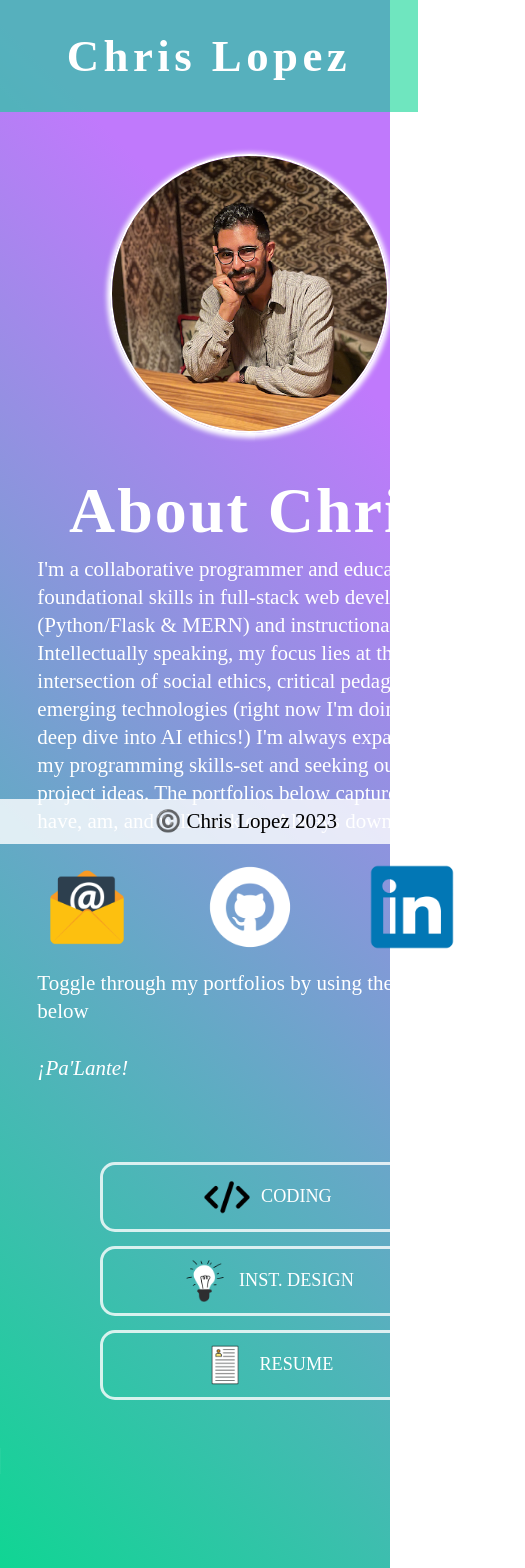
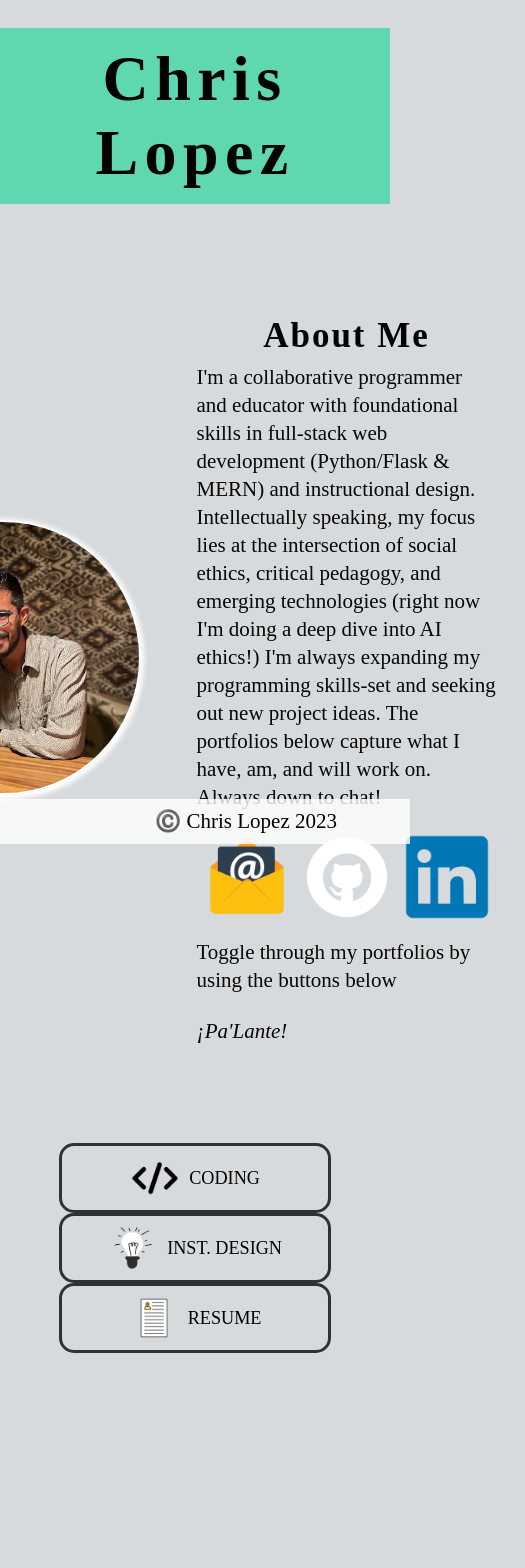
Before and after one commit to Lopez-CL/my-portfolios, a React (Create React App) app: page /1 in a window 390 px wide. Shown: the top 1568 px of the page, 525 px wide, since content can reach past the window. After the commit the page ends 1465 px from the top, so only its background shows below. Built offline with nearby package versions, Linux system fonts and the light colour scheme; the HTML template or start-up script is replaced by a standard one; a web font is replaced by a local one.

Commit message:
style overhaul part 1

```diff
--- a/src/App.css
+++ b/src/App.css
@@ -21,8 +21,8 @@ html {
 
 h2,
 h3 {
-  color: white;
-  letter-spacing: 2px !important;
+  color: rgb(8, 7, 7);
+  letter-spacing: 2px;
 }
 
 h1, h2 {
@@ -36,7 +36,7 @@ h1,
 h2,
 h3, h4 {
   font-family: "Anybody", cursive;
-  color: white;
+  color: rgb(2, 2, 2);
 }
 
 h3 {
@@ -48,7 +48,7 @@ h4 {
 }
 
 p, li{
-  color: white;
+  color: rgb(6, 6, 6);
   font-size: 1.5rem;
 }
 
@@ -69,10 +69,9 @@ a:active{
 */
 
 .header {
-  width: 100%;
-  background-color: hsla(160, 86%, 45%, .6);
+  box-sizing: border-box;
+  margin-top: 2rem;
   margin-bottom: 7rem;
-  padding: 1rem;
 }
 
 span.bottom-space {
@@ -152,29 +151,22 @@ span{
   }
 }
 
-/* #home-body{
-  display: flex;
-  flex-direction: column;
-} */
-
 #home-container {
-  clear: right;
+  /* clear: right; */
   height: max-content;
   display: flex;
   align-items: center;
-  justify-content: center;
+  width: auto;
   margin: 0 auto;
+  box-sizing: border-box;
+  padding: 3rem;
 }
 
 #about {
-  width: 50%;
-  margin-right: 3em;
-  margin-bottom: 1em;
-  margin-bottom: 3.5rem;
+  box-sizing: border-box;
   padding: 2em;
-  border: 3px white solid;
-  border-radius: 15px;
-  /* box-shadow: 0px 2px 3px  white; */
+  /* border: 3px white solid;
+  border-radius: 15px; */
   display: flex;
   flex-direction: column;
 }
@@ -186,18 +178,17 @@ span{
 
 #profile-img img {
   border-radius: 100%;
-  margin: 0 5em;
-  /* margin-bottom: 3em;  */
+  box-sizing: border-box;
+  margin-right: 2rem;
   width: 400px;
   height: 400px;
   border: 2px white solid;
   box-shadow: 0px 2px 5px 3px white;
   margin-bottom: 3em;
-  /* float: left; */
 }
 
 .contact-me{
-  width: 50%;
+  width: 80%;
   display: flex;
   margin: 0 auto;
   justify-content: space-around;
@@ -209,27 +200,25 @@ span{
 #project-categories {
 display: flex;
 flex-direction: row;
-flex: 0 1 400px;
-flex-wrap: wrap;
+flex: 0 1 1fr;
+/* flex-wrap: wrap; */
 justify-content: center;
 margin: 2rem 0;
 }
 
 .portfolios {
-  border: 3px solid hsla(0, 0%, 100%, .8);
-  display: inline;
+  border: 3px solid hsla(0, 0%, 3%, 0.8);
   margin: 0 1em;
   border-radius: 15px;
   /* margin: 0 10px; */
   padding: .5em 1em;
   text-align: center;
-  min-width: 300px;
-  max-width: 400px;
+  width: 25%
 }
 
 .link{
   text-decoration: none;
-  color: white;
+  color: black;
   margin-left: .5em;
   font-size: 1.3rem;
 }
@@ -254,7 +243,6 @@ margin: 2rem 0;
 }
 
 .active-heading {
-  color: black !important;
   text-decoration: underline;
   transition: text-decoration 1s ease-in-out;
 }
@@ -270,313 +258,8 @@ margin: 2rem 0;
   animation: icon-shake .5s linear;
 } */
 
-/******** When Screen Maximizes **********/
 
-@media only screen and (min-width: 815px) {
-
-  #project-categories {
-      display: flex;
-      justify-content: space-around;
-      align-items: center;
-  }
-
-  .portfolios {
-      border: 3px solid hsla(0, 0%, 100%, .8);
-      display: inline-block;
-      margin: 0 1em;
-      border-radius: 15px;
-      /* margin: 0 10px; */
-      padding: .5em 1em;
-      text-align: center;
-      width: 250px;
-  }
-}
-
-@media only screen and (min-Width: 1600px) {
-
-  #project-categories {
-      display: flex;
-      /* flex-direction: column; */
-      flex-wrap: wrap;
-  }
-
-  .portfolios {
-      border: 3px solid hsla(0, 0%, 100%, .8);
-      display: inline-block;
-      margin: 0 1em;
-      border-radius: 15px;
-      /* margin: 0 10px; */
-      padding: .5em 1em;
-      text-align: center;
-  }
-}
-
-/******* Category shift only **********/
-@media only screen and (max-width: 1360px) {
-  #about {
-      width: 550px;
-      margin-right: 3em;
-      padding: 2em;
-      border: 3px white solid;
-      border-radius: 15px;
-      /* box-shadow: 0px 2px 3px  white; */
-      font-size: 14pt;
-  }
-
-  #project-categories {
-      display: flex;
-      /* flex-direction: column; */
-      flex-wrap: wrap;
-  }
-
-  .portfolios {
-      border: 3px solid hsla(0, 0%, 100%, .8);
-      display: block;
-      margin: 1em 1em 0 1em;
-      border-radius: 15px;
-      text-align: center;
-  }
-
-  .category {
-      display: flex;
-      justify-content: center;
-      align-items: center;
-  }
-}
-
-/* Control Home Component when Screen widens  */
-@media only screen and (max-width: 1099px) {
-  #home-body {
-      width: max-content;
-      margin: 0 auto;
-  }
-
-  #home-container {
-      clear: right;
-      height: max-content;
-      display: flex;
-      flex-direction: column;
-      align-items: center;
-  }
-
-  #about {
-      /* width: 550px; */
-      margin-right: 3em;
-      padding: 2em;
-      border: 3px white solid;
-      border-radius: 15px;
-      /* box-shadow: 0px 2px 3px  white; */
-      font-size: 14pt;
-  }
-
-  #project-categories {
-      display: flex;
-      flex-wrap: wrap;
-  }
-
-  .portfolios {
-      border: 3px solid hsla(0, 0%, 100%, .8);
-      margin: 1em 0 0 0;
-      border-radius: 15px;
-      text-align: center;
-      width: 87%;
-  }
-
-  .category {
-      display: flex;
-      justify-content: center;
-      align-items: center;
-  }
-}
-
-/******** For mobile devices ********/
-
-@media only screen and (max-width: 450px) {
-  html {
-      font-size: 14px;
-  }
-
-  .header {
-      max-width: 500px;
-      /* return ^^ */
-      background-color: hsla(160, 86%, 45%, .6);
-      margin-bottom: 3rem;
-      padding: 1rem;
-  }
-
-  .hamburger {
-      border: 4px solid rgba(255, 255, 255, 0.5);
-      width: fit-content;
-      height: fit-content;
-      padding: .4em;
-      border-radius: 10px;
-      margin: 1em 1em 5em 0;
-      position: fixed;
-      top: 0px;
-  }
-
-  .span-nav {
-      border-top: solid 4px white;
-      border-radius: 5px;
-      display: block;
-      width: 25px;
-  }
-
-  h1 {
-      font-size: 3.2rem;
-      line-height: 4rem;
-      padding: 1rem 0;
-  }
-
-  h3 {
-      text-align: center;
-  }
-
-  #home-container {
-      clear: right;
-      height: max-content;
-      display: flex;
-      align-items: center;
-      justify-content: center;
-      width: 100%;
-      /* margin-left: -1rem; */
-  }
-
-  #home-body {
-      display: flex;
-      flex-direction: column;
-      align-items: center;
-  }
-
-
-
-  #profile-img img {
-      width: 275px;
-      height: 275px;
-      padding: 0;
-      margin: 0;
-  }
-
-  #about {
-      margin: 0 auto;
-      width: 425px;
-      text-align: left;
-      border: none
-  }
-
-  .contact-me {
-      width: 100%;
-      display: flex;
-      justify-content: space-between;
-  }
-
-  #project-categories {
-      display: flex;
-      flex-direction: column;
-      width: 300px;
-      flex: 0 1 200px;
-      flex-wrap: nowrap;
-      justify-content: center;
-      margin: 2rem 2rem;
-  }
-
-  .portfolios span {
-      font-size: 2rem;
-  }
-
-
-  @keyframes auto-scroll {
-      0% {
-          transform: translateX(100%);
-      }
-
-      100% {
-          transform: translateX(calc(-25% * 11));
-      }
-  }
-
-  .carousel-container {
-      margin: 0 auto;
-      align-items: center;
-      display: flex;
-      flex-wrap: nowrap;
-      overflow-x: auto;
-      overflow: hidden;
-      width: 100%;
-      height: 200px;
-      /* margin: 10px; */
-  }
-
-  .carousel-wrapper {
-      display: flex;
-      flex-wrap: nowrap;
-      width: 100%;
-      animation: auto-scroll 25s linear infinite;
-      /* transition: transform 5s ease-in-out; */
-  }
-}
-.carousel-wrapper:hover{
-  animation-play-state: paused;
-}
-
-  .carousel-wrapper>div {
-      flex: 0 0 50%;
-  }
-
-  .lang-icon {
-      width: 125px;
-      height: 125px;
-      margin: 0 -20px;
-      border-radius: 10px;
-  }
-
-  .portfolio-projects {
-      display: flex;
-      flex-flow: row wrap;
-      justify-content: space-evenly;
-      flex: 0 1 auto;
-  }
-
-  .portfolio-project {
-      background-color: hsla(0, 0%, 100%, .8);
-      color: black !important;
-      display: flex;
-      flex-flow: column wrap;
-      justify-content: center;
-      flex: 0 1 350px;
-      border-radius: 10px;
-      padding: 1rem;
-      margin-bottom: 2rem;
-      /* min-width: 400px !important; */
-  }
-
-  .portfolio-project-active {
-      background-color: white;
-      color: black !important;
-      display: flex;
-      flex-flow: column nowrap;
-      justify-content: center;
-      flex: 0 1 375px;
-      border-radius: 10px;
-      padding: 1rem;
-      margin-bottom: 2rem;
-  }
-
-  .responsibilities li {
-      list-style: none;
-      margin-left: -1rem
-  }
-  #footer {
-      width: 100%;
-      padding: 5px 0;
-      margin-top: 100px;
-  }
-
-  #footer p {
-      text-align: center;
-  }
-
-/* Portfolio Component
+/* 4. Portfolio, Carousel, Projects Component
 ================
 */
 
@@ -599,6 +282,17 @@ margin: 2rem 0;
   transform: translateY(0);
 }
 
+.carousel-wrapper {
+  overflow-x: scroll;
+  padding: 3rem;
+  display: flex;
+  /* flex-wrap: wrap;
+  flex-basis: 7fr; */
+  width: 80%;
+  margin: 0 auto;
+}
+/*
+ideas for different strategy
 @keyframes auto-scroll {
   0% {
     transform: translateX(100%);
@@ -613,8 +307,8 @@ margin: 2rem 0;
   align-items: center;
   display: flex;
   flex-wrap: nowrap;
-  overflow-x:auto;
-  width: 100%;
+  overflow-x:hidden;
+  width: 90%;
   height: 200px;
   margin: 20px;
 }
@@ -624,18 +318,16 @@ margin: 2rem 0;
   flex-wrap: nowrap;
   width: 100%;
   animation: auto-scroll 40s linear infinite;
-  /* transition: transform 5s ease-in-out; */
-}
+  /* transition: transform 5s ease-in-out;  } */
 
-.carousel-wrapper > div {
+/* .carousel-wrapper > div {
   flex: 0 0 25%;
-}
+} */
 
 .lang-icon{
   width: 150px;
   height: 150px;
-  margin: 0 -20px;
-  border-radius: 10px;
+  margin: 0 1rem 0 1rem;
 }
 
 .portfolio-projects{
@@ -739,7 +431,8 @@ margin: 2rem 0;
 .module{
   flex: 0 1 auto;
 }
-/* Resume Component  */
+
+/* 5 Resume Component  */
 
 
 #resume-container{
@@ -769,3 +462,170 @@ margin: 2rem 0;
   margin-bottom: 1rem;
   font-weight: bold;
 }
+
+/* 6. @Media Queries
+===================================================
+*/
+
+
+/******* Category shift only on wide window **********/
+
+
+/* Control Home Component when widened window  */
+
+
+/******** As screen narrows ********/
+@media only screen and (max-width: 985px){
+  #project-categories{
+    display: flex;
+    flex-direction: column;
+  }
+  .portfolios{
+  width: auto;
+  }
+}
+
+/******** For mobile devices ********/
+
+@media only screen and (max-width: 450px) {
+  html {
+      font-size: 14px;
+  }
+
+  .header {
+      max-width: 500px;
+      background-color: hsla(160, 86%, 45%, .6);
+      margin-bottom: 3rem;
+      padding: 1rem;
+  }
+
+  .hamburger {
+      border: 4px solid rgba(255, 255, 255, 0.5);
+      width: fit-content;
+      height: fit-content;
+      padding: .4em;
+      border-radius: 10px;
+      margin: 1em 1em 5em 0;
+      position: fixed;
+      top: 0px;
+  }
+
+  .span-nav {
+      border-top: solid 4px white;
+      border-radius: 5px;
+      display: block;
+      width: 25px;
+  }
+
+  h1 {
+      font-size: 3.2rem;
+      line-height: 4rem;
+      padding: 1rem 0;
+  }
+
+  h3 {
+      text-align: center;
+  }
+
+
+  #home-body {
+    display: flex;
+    flex-direction: column;
+    align-items: center;
+}
+
+  #home-container {
+      clear: right;
+      height: max-content;
+      display: flex;
+      align-items: center;
+      justify-content: center;
+      width: 100%;
+      /* margin-left: -1rem; */
+  }
+
+
+  #profile-img img {
+      width: 275px;
+      height: 275px;
+  }
+
+  #about {
+      margin: 0 auto;
+      width: 425px;
+      text-align: left;
+      border: none
+  }
+
+  .contact-me {
+      width: 100%;
+      display: flex;
+      justify-content: space-between;
+  }
+
+  #project-categories {
+      display: flex;
+      flex-direction: column;
+      width: 300px;
+      flex: 0 1 200px;
+      flex-wrap: nowrap;
+      justify-content: center;
+      margin: 2rem 2rem;
+  }
+
+  .portfolios span {
+      font-size: 2rem;
+  }
+}
+
+  .lang-icon {
+      width: 125px;
+      height: 125px;
+      border-radius: 10px;
+  }
+
+  .portfolio-projects {
+      display: flex;
+      flex-flow: row wrap;
+      justify-content: space-evenly;
+      flex: 0 1 auto;
+  }
+
+  .portfolio-project {
+      background-color: hsla(0, 0%, 100%, .8);
+      color: black !important;
+      display: flex;
+      flex-flow: column wrap;
+      justify-content: center;
+      flex: 0 1 350px;
+      border-radius: 10px;
+      padding: 1rem;
+      margin-bottom: 2rem;
+      /* min-width: 400px !important; */
+  }
+
+  .portfolio-project-active {
+      background-color: white;
+      color: black !important;
+      display: flex;
+      flex-flow: column nowrap;
+      justify-content: center;
+      flex: 0 1 375px;
+      border-radius: 10px;
+      padding: 1rem;
+      margin-bottom: 2rem;
+  }
+
+  .responsibilities li {
+      list-style: none;
+      margin-left: -1rem
+  }
+  #footer {
+      width: 100%;
+      padding: 5px 0;
+      margin-top: 100px;
+  }
+
+  #footer p {
+      text-align: center;
+  }
--- a/src/components/Home.jsx
+++ b/src/components/Home.jsx
@@ -44,7 +44,7 @@ const Home = (props) =>{
 
                 </div>
                 <div tabindex="0" id='about'>
-                    <h2 >About Chris</h2>
+                    <h3>About Me</h3>
                     <p>I'm a collaborative programmer and educator with foundational skills in full-stack web development (Python/Flask & MERN) and instructional design. Intellectually speaking, my focus lies at the intersection of social ethics, critical pedagogy, and emerging technologies (right now I'm doing a deep dive into AI ethics!) I'm always expanding my programming skills-set and seeking out new project ideas. The portfolios below capture what I have, am, and will work on. Always down to chat!</p><br></br>
                     <div className='contact-me'>
                         {
--- a/src/components/Navbar.jsx
+++ b/src/components/Navbar.jsx
@@ -11,7 +11,7 @@ const Navbar = () => {
                 <span className='span-nav'></span>
             </div> */}
             <div>
-                <h1 tabindex="0" >Chris Lopez</h1>
+                <h2 tabindex="0" >Chris Lopez</h2>
             </div>
 
         </header>
--- a/src/index.css
+++ b/src/index.css
@@ -1,14 +1,12 @@
 html {
   margin: 0;
-  background-image: linear-gradient(45deg, hsl(160, 86%, 45%) 5% ,#c079fc 80%);
+  background-color: #d7dadd;
   background-repeat: no-repeat;
   background-size: cover;
   font-size: 16px;
 }
 
 body{
-  height: 100%;
-  width: 100%;
   margin: 0;
   display: flex;
   flex-direction: column;
```
Also changed, not shown: src/components/Carousel.jsx (+8 -9 lines).
